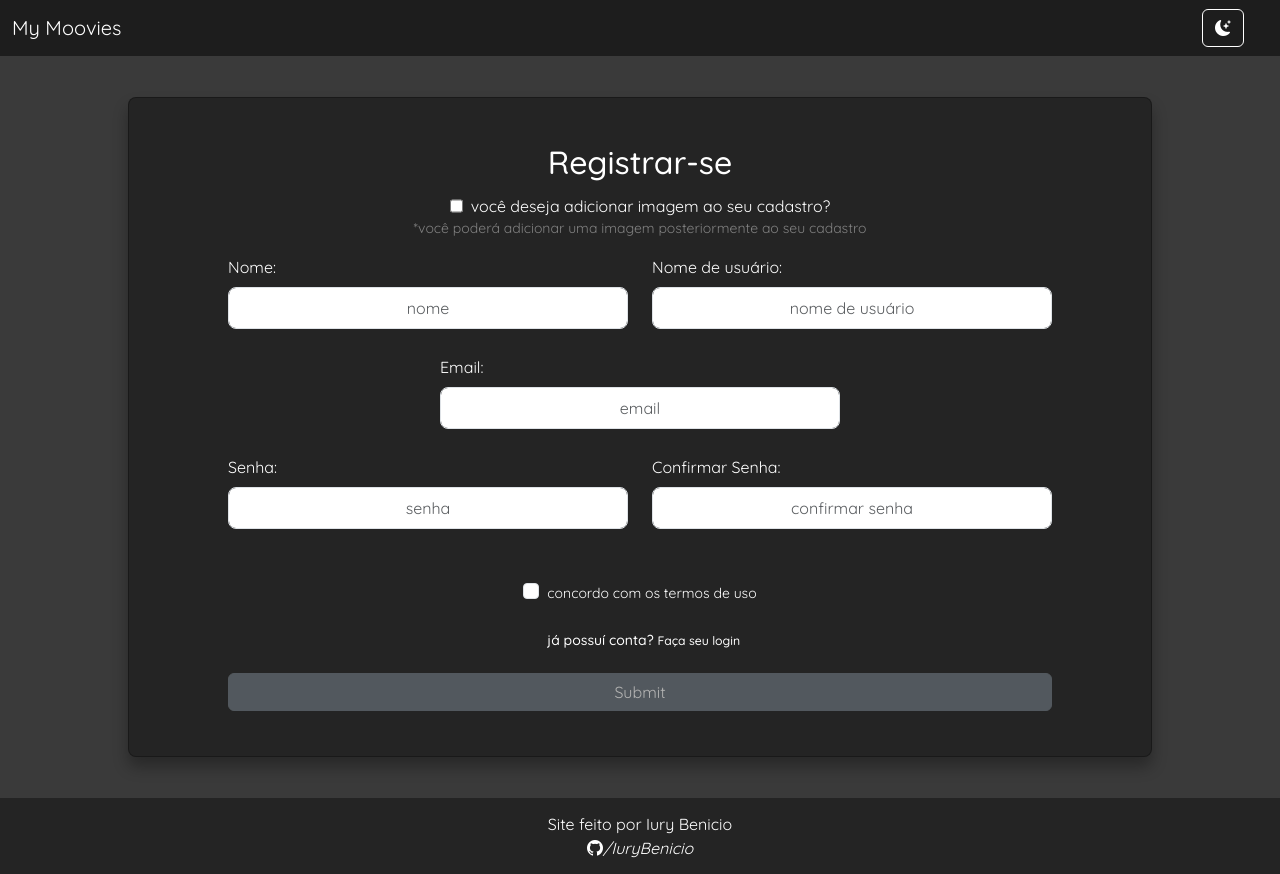
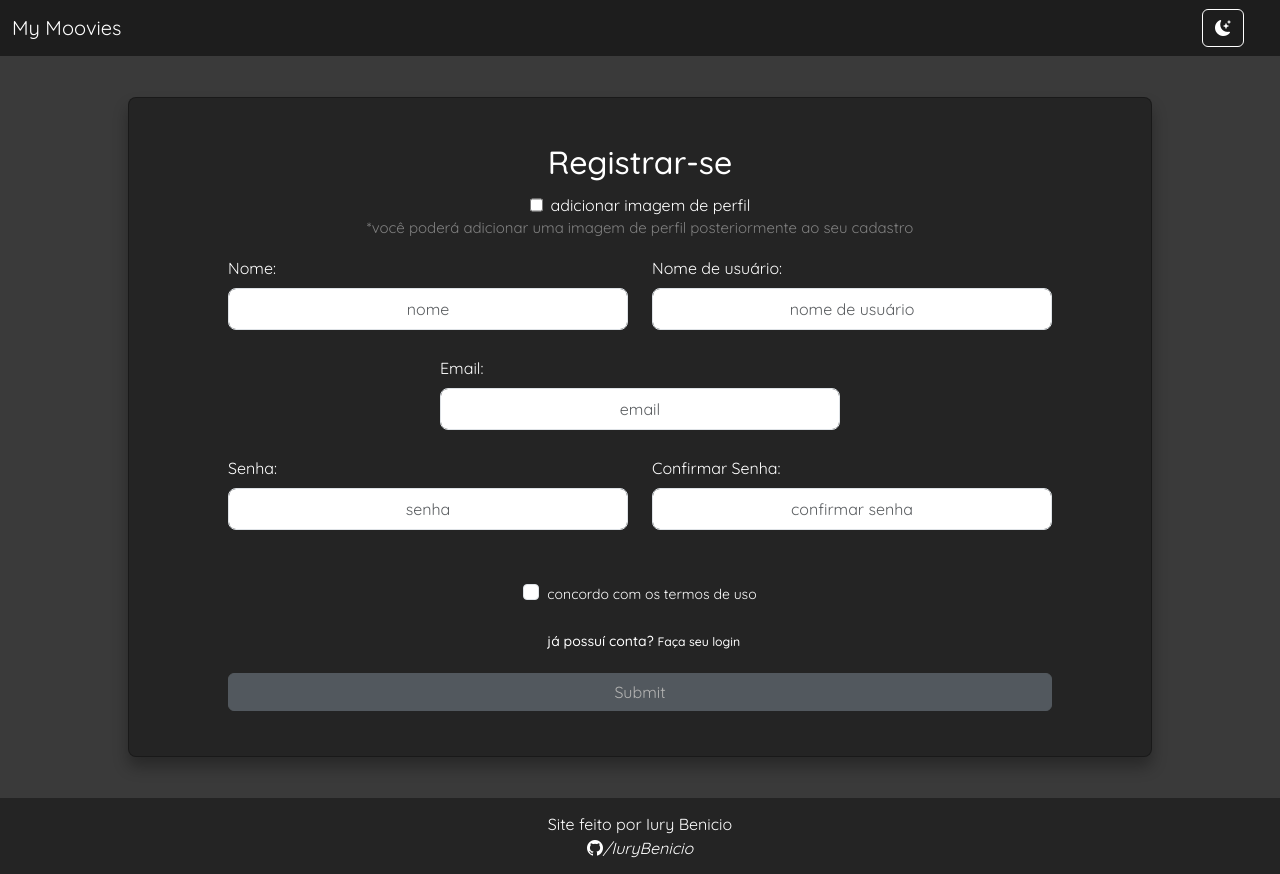
Before and after one commit to IuryBenicio/Proj_MyMoovies, a React (Vite) app in the folder FrontEnd/: page /register in a window 1280 px wide. Built offline with nearby package versions, Linux system fonts and the light colour scheme.

Commit message:
Finalizando Regitro

```diff
--- a/FrontEnd/src/pages/PagesSignIn/Register/Register.tsx
+++ b/FrontEnd/src/pages/PagesSignIn/Register/Register.tsx
@@ -170,14 +170,19 @@ export default function Register() {
                 type="checkbox"
                 name="image-checkbox"
                 id="image-checkbox"
-                onChange={(e) => setHasImage(e.target.checked)}
+                onChange={(e) => {
+                  setHasImage(e.target.checked);
+                  if (e.target.checked === false) {
+                    setImageFile(null);
+                    setPreview(null);
+                  }
+                }}
               />
-              <span id="image-checkbox">
-                você deseja adicionar imagem ao seu cadastro?
-              </span>
+              <span id="image-checkbox">adicionar imagem de perfil</span>
             </div>
             <p className="text">
-              *você poderá adicionar uma imagem posteriormente ao seu cadastro
+              *você poderá adicionar uma imagem de perfil posteriormente ao seu
+              cadastro
             </p>
           </label>
           <div className="packing">
--- a/FrontEnd/src/pages/PagesSignIn/Register/Styles.ts
+++ b/FrontEnd/src/pages/PagesSignIn/Register/Styles.ts
@@ -35,9 +35,17 @@ export const RegisterContainer = styled.div<props>`
     text-align: center;
     span {
       margin-left: 8px;
+      @media screen and (max-width: 431px) {
+        font-size: 15px;
+        /* width: 100%; */
+      }
     }
     p {
-      font-size: 14px;
+      font-size: 15px;
+      @media screen and (max-width: 431px) {
+        font-size: 13px;
+        /* width: 100%; */
+      }
       color: grey;
     }
   }
```
